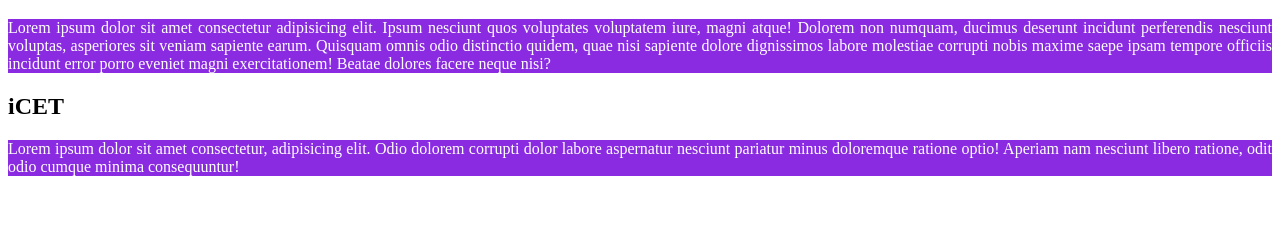
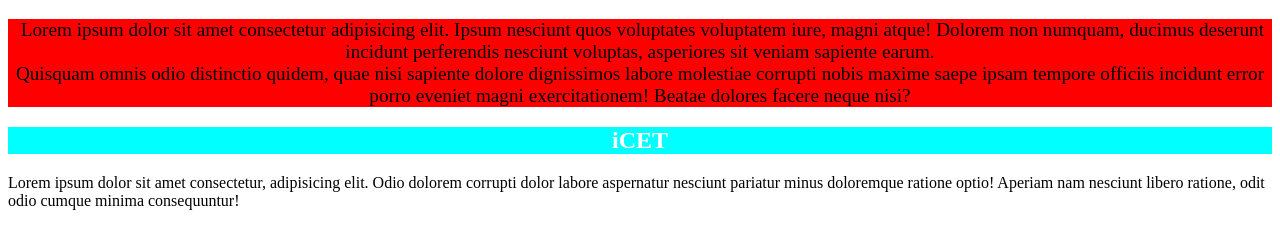
Before and after one commit to tharindurhtm/2024-10-26-demo, a plain HTML site: page index1.html in a window 1280 px wide. Shown: the part 61-310 px from the top of the page. Drawn offline with Linux system fonts and the light colour scheme.

Commit message:
selectors

```diff
--- a/css/style.css
+++ b/css/style.css
@@ -1,11 +1,17 @@
-p{
+.p{
     background-color: blueviolet;
     text-align: justify;
     color: white;
  }
 
- h1{
+ .h1{
      background-color: aqua;
      text-align: center;
      color: white;
  }
+
+#sample-id-selector{
+    background-color: red;
+    text-align: center;
+    font-size: larger;
+}
--- a/index1.html
+++ b/index1.html
@@ -12,18 +12,19 @@
 
 
 <body>
-    <h1 >Hello World</h1>
-    <p >Lorem ipsum dolor sit amet consectetur adipisicing elit.
+    <h1 class="h1">Hello World</h1>
+    <p id="sample-id-selector"> &nbsp;Lorem ipsum dolor sit amet consectetur adipisicing elit.
         Ipsum nesciunt quos voluptates voluptatem iure, magni
         atque! Dolorem non numquam, ducimus deserunt incidunt perferendis nesciunt voluptas, asperiores sit veniam
         sapiente earum.
+        <br>
         Quisquam omnis odio distinctio quidem, quae nisi sapiente dolore dignissimos labore molestiae corrupti nobis
         maxime saepe ipsam tempore officiis incidunt error porro eveniet magni exercitationem! Beatae dolores facere
         neque nisi?</p>
 
 
 
-    <h2 >iCET</h2>
+    <h2 class="h1" >iCET</h2>
     <p >Lorem ipsum dolor sit amet consectetur, adipisicing elit.
         Odio dolorem corrupti dolor labore aspernatur nesciunt
         pariatur minus doloremque ratione optio! Aperiam nam nesciunt libero ratione, odit odio cumque minima
```
